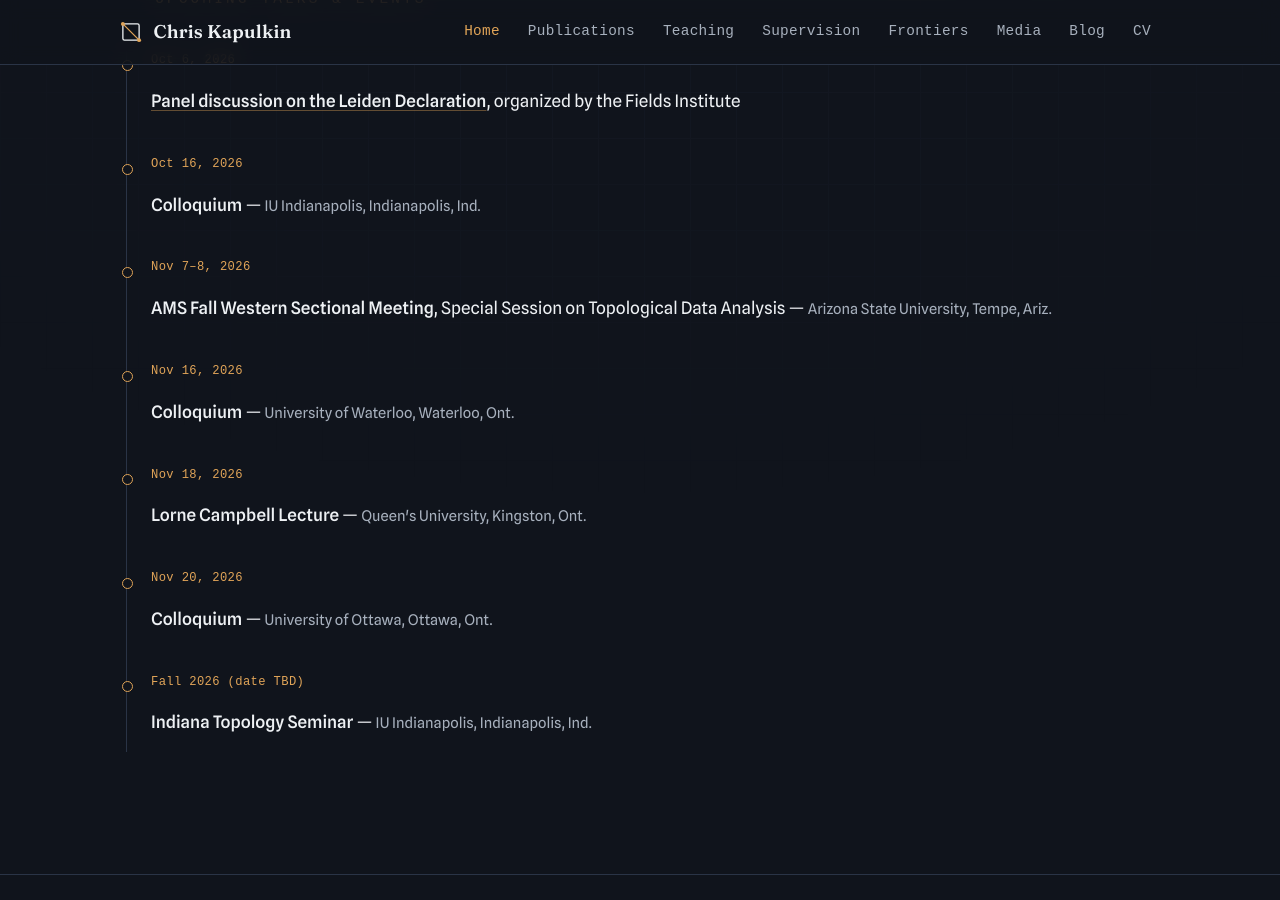
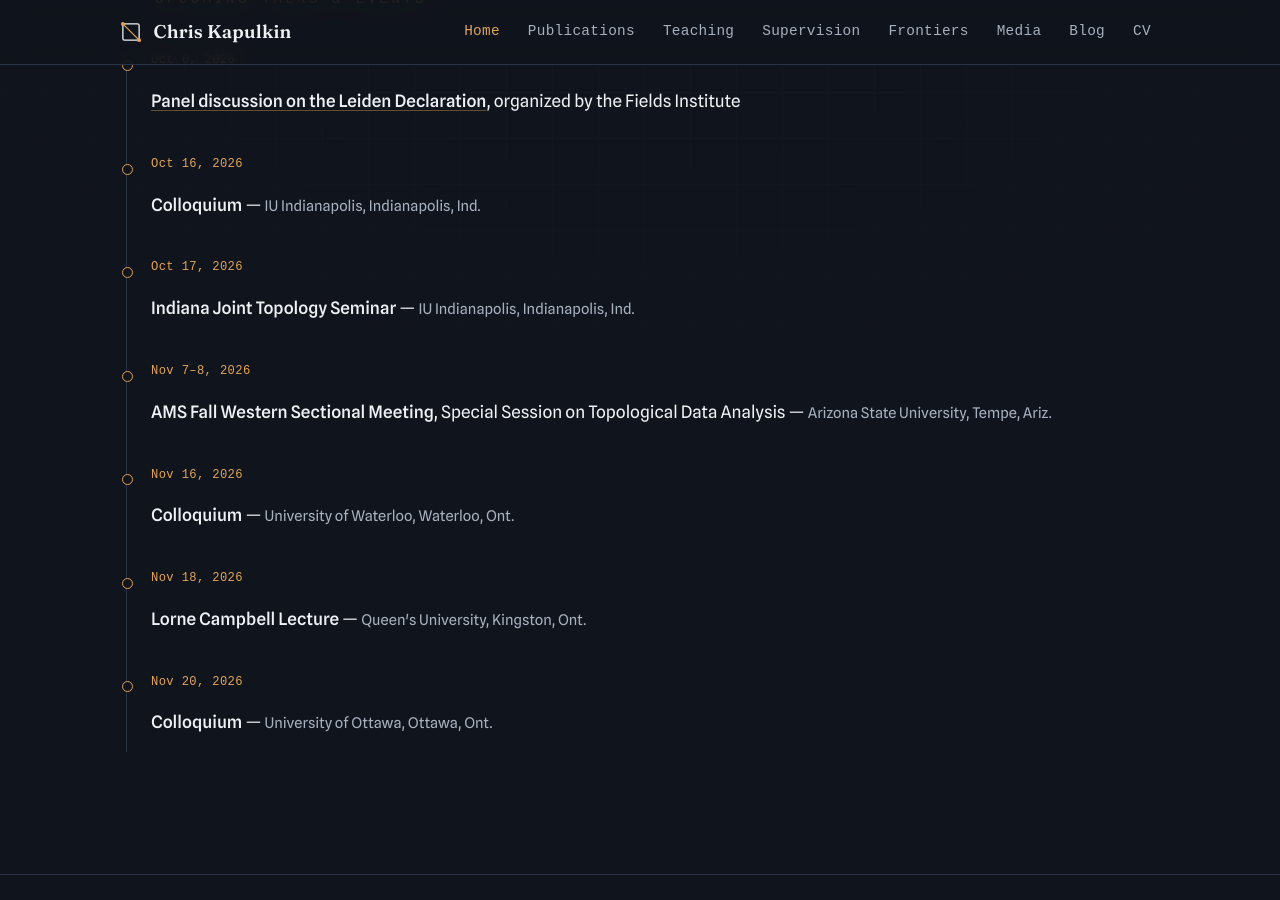
Before and after one commit to kkapulkin/kkapulkin.github.io, a Jekyll site: the page index.html, which Jekyll copies as it is, in a window 1280 px wide and 900 px high, scrolled down 1843 px. Built offline with Jekyll 4.4.1, drawn with Linux system fonts in a browser that asks for light colours; some web fonts are replaced.

Commit message:
Date the Indiana Joint Topology Seminar
Co-Authored-By: Claude Opus 5 <noreply@anthropic.com>

```diff
--- a/index.html
+++ b/index.html
@@ -124,6 +124,10 @@
         <p class="what"><strong>Colloquium</strong> — <span class="where">IU Indianapolis, Indianapolis, Ind.</span></p>
       </div>
       <div class="tl-item">
+        <p class="when">Oct 17, 2026</p>
+        <p class="what"><strong>Indiana Joint Topology Seminar</strong> — <span class="where">IU Indianapolis, Indianapolis, Ind.</span></p>
+      </div>
+      <div class="tl-item">
         <p class="when">Nov 7–8, 2026</p>
         <p class="what"><strong>AMS Fall Western Sectional Meeting</strong>, Special Session on Topological Data Analysis — <span class="where">Arizona State University, Tempe, Ariz.</span></p>
       </div>
@@ -138,10 +142,6 @@
       <div class="tl-item">
         <p class="when">Nov 20, 2026</p>
         <p class="what"><strong>Colloquium</strong> — <span class="where">University of Ottawa, Ottawa, Ont.</span></p>
-      </div>
-      <div class="tl-item">
-        <p class="when">Fall 2026 (date TBD)</p>
-        <p class="what"><strong>Indiana Topology Seminar</strong> — <span class="where">IU Indianapolis, Indianapolis, Ind.</span></p>
       </div>
     </div>
   </div>
```
